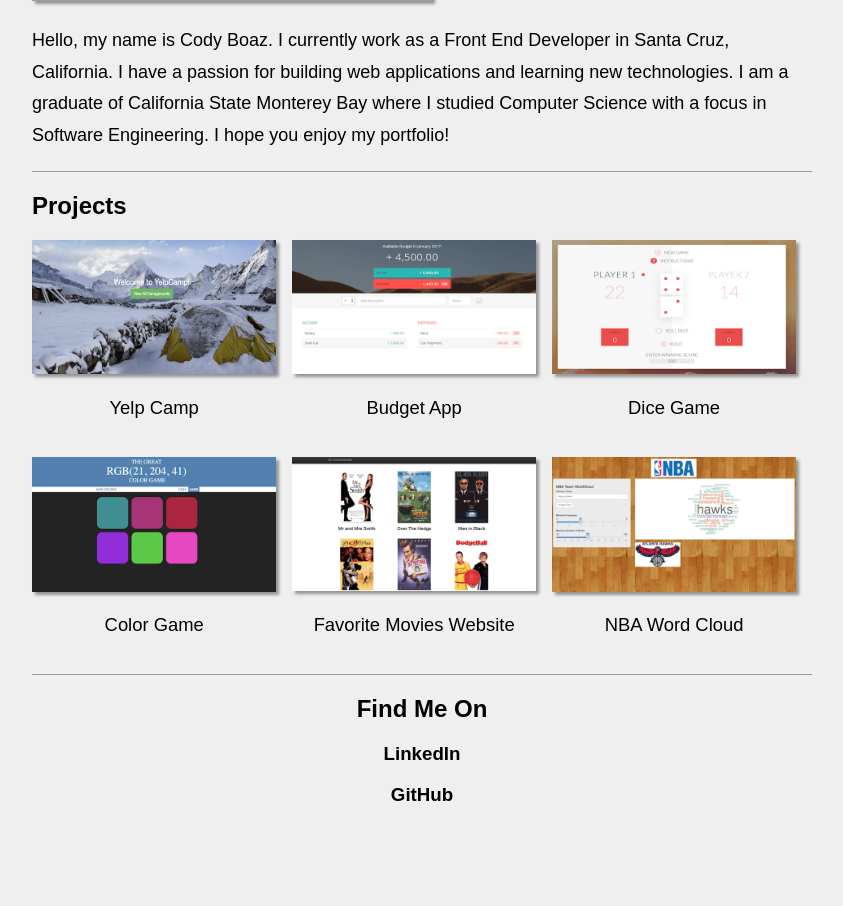
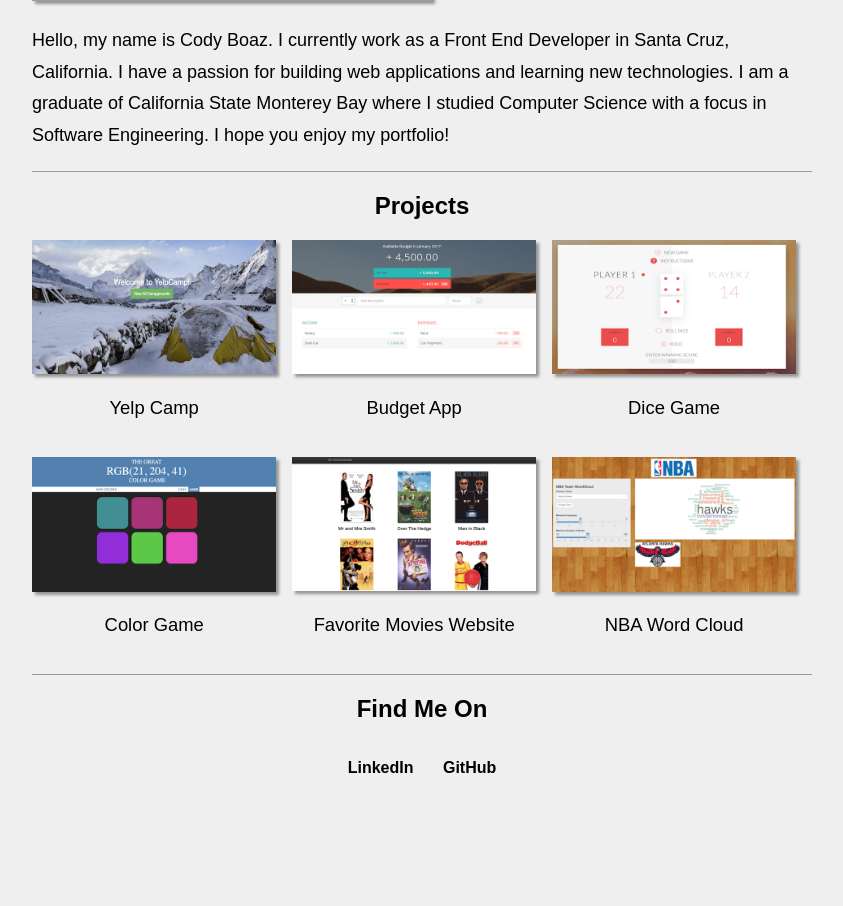
Before and after one commit to codyboaz/portfolio-webpage, a PHP site: page / in a window 1280 px wide. Shown: the part 552-1458 px from the top of the page, without its empty margins (218-1061 px from the left). After the commit the page ends 1325 px from the top, so only its background shows below. Run offline with PHP 8.4, Linux system fonts and the light colour scheme; some libraries are stand-ins or nearby versions; grey boxes are pictures that could not be loaded.

Commit message:
minor style updates

```diff
--- a/css/main.css
+++ b/css/main.css
@@ -3,8 +3,8 @@
 [class*="fontawesome-"]:before {
   display: inline-block;
   font-family: 'fontawesome', sans-serif;
-  text-shadow: 3px 3px 3px #aaa;
-  font-size: 8vw;
+  text-shadow: 1px 1px 1px #aaa;
+  font-size: 50px;
 }
 
 * {
@@ -121,6 +121,7 @@ img {
 }
 
 .projects {
+  text-align: center;
   border-bottom: #9c9c9c solid 1px;
 }
 
@@ -224,6 +225,32 @@ img {
   margin-bottom: 100px;
 }
 
+footer {
+  text-align: center;
+}
+
+footer ul {
+  list-style: none;
+  padding: 0;
+}
+
+footer ul li {
+  display: inline-block;
+  text-align: center;
+}
+
+footer ul li:last-child {
+  margin-left: 25px;
+}
+
+footer ul li a {
+  text-decoration: none;
+}
+
+footer ul li a p {
+  color: #000;
+  font-weight: 600;
+}
 
 
 @media screen and (max-width: 500px) {
@@ -280,7 +307,7 @@ img {
   }
   .projects h2 {
     text-align: center;
-}
+  }
 }
 
 @media screen and (min-width: 500px) {
--- a/home.html
+++ b/home.html
@@ -93,16 +93,22 @@
                 </a>
             </div>
         </div>
-        <footer class="center-text margin-footer" id="contact">
+        <footer class="margin-footer" id="contact">
             <h2>Find Me On</h2>
+            <ul>
+                <li>
                     <a href="https://www.linkedin.com/in/codyboaz">
                         <div class="fontawesome-linkedin-sign blue-background"></div>
+                        <p>LinkedIn</p>
                     </a>
-            <h3>LinkedIn</h3>
+                </li>
+                <li>
                     <a href="https://github.com/codyboaz">
                         <div class="fontawesome-github purple-background"></div>
+                        <p>GitHub</p>
                     </a>
-            <h3>GitHub</h3>
+                </li>
+            </ul>
         </footer>
     </div>
     <script src="js/portfolio.js"></script>
```
Lines whose indentation alone changed are shown as unchanged.
